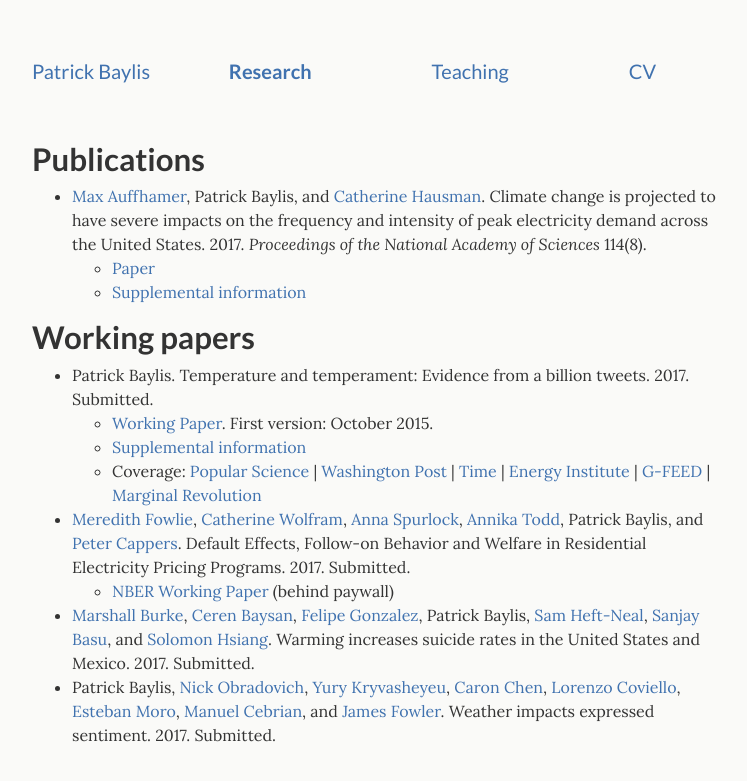
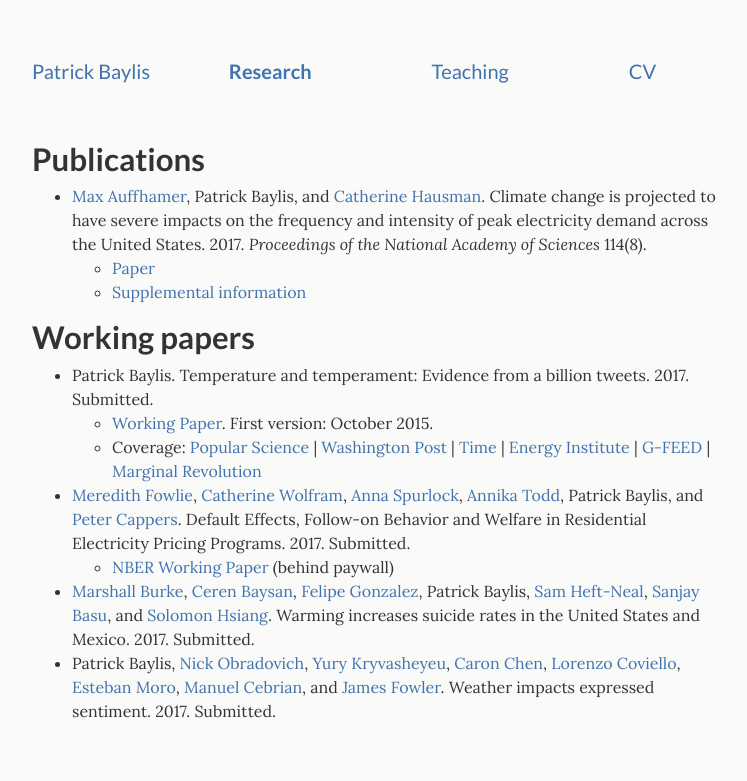
Before and after one commit to pbaylis/pbaylis.github.io, a Jekyll site: the page built from _pages/research.md, in a window 1280 px wide. Shown: the top 781 px of the page, without its empty margins (266-1013 px from the left). Built offline with Jekyll 4.4.1, drawn with Linux system fonts in a browser that asks for light colours.

Commit message:
new WP version

```diff
--- a/_pages/research.md
+++ b/_pages/research.md
@@ -14,7 +14,6 @@ permalink: /research/
 
 - Patrick Baylis. Temperature and temperament: Evidence from a billion tweets. 2017. Submitted.
   - [Working Paper][JMP]. First version: October 2015.
-  - [Supplemental information][JMPAPPENDIX]
   - Coverage: [Popular Science](http://www.popsci.com/science-confirms-obvious-we-hate-being-hot) \| [Washington Post](https://www.washingtonpost.com/news/wonk/wp/2016/01/07/clear-evidence-that-cold-days-are-better-than-hot-ones/) \| [Time](http://time.com/4172187/temperature-weather-hot-cold-preferences/) \| [Energy Institute](https://energyathaas.wordpress.com/2015/12/07/heat-and-happiness/) \| [G-FEED](http://www.g-feed.com/2015/12/warming-makes-people-unhappy-evidence.html) \| [Marginal Revolution](http://marginalrevolution.com/marginalrevolution/2016/01/do-you-get-grumpy-over-seventy-degrees-fahrenheit.html)
 
 - [Meredith Fowlie][FOWLIE], [Catherine Wolfram][WOLFRAM], [Anna Spurlock][SPURLOCK], [Annika Todd][TODD], Patrick Baylis, and [Peter Cappers][CAPPERS]. Default Effects, Follow-on Behavior and Welfare in Residential Electricity Pricing Programs. 2017. Submitted.
```
Also changed, not shown: 5 other files.
